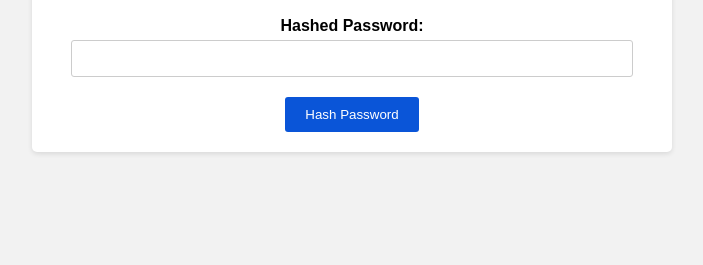
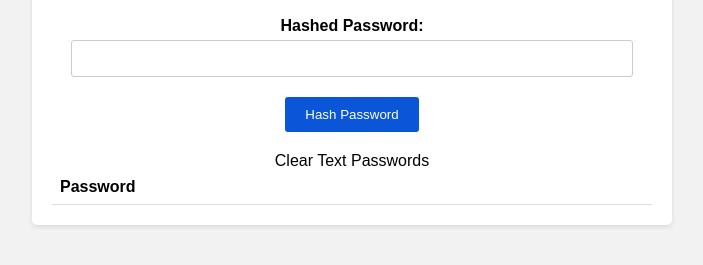
Before and after one commit to Bobbinetor/sql_demo, a website: page docs/hash.html in a window 1280 px wide. Shown: the part 183-448 px from the top of the page, without its empty margins (288-991 px from the left). Drawn offline with Linux system fonts and the light colour scheme.

Commit message:
addedd the possibility to take trace of the password inserted

```diff
--- a/docs/hash.html
+++ b/docs/hash.html
@@ -48,6 +48,16 @@
         button:hover {
             background-color: #555;
         }
+        table {
+            width: 100%;
+            border-collapse: collapse;
+            margin-top: 20px;
+        }
+        th, td {
+            padding: 8px;
+            text-align: left;
+            border-bottom: 1px solid #ddd;
+        }
     </style>
 </head>
 <body>
@@ -62,6 +72,17 @@
             <input type="text" id="hashedPassword" readonly>
         </div>
         <button onclick="hashPassword()">Hash Password</button>
+        <table id="passwordTable">
+            <caption>Clear Text Passwords</caption>
+            <thead>
+                <tr>
+                    <th>Password</th>
+                </tr>
+            </thead>
+            <tbody>
+                <!-- Passwords will be dynamically added here -->
+            </tbody>
+        </table>
     </div>
     <script src="js/hash.js"></script>
 </body>
```
